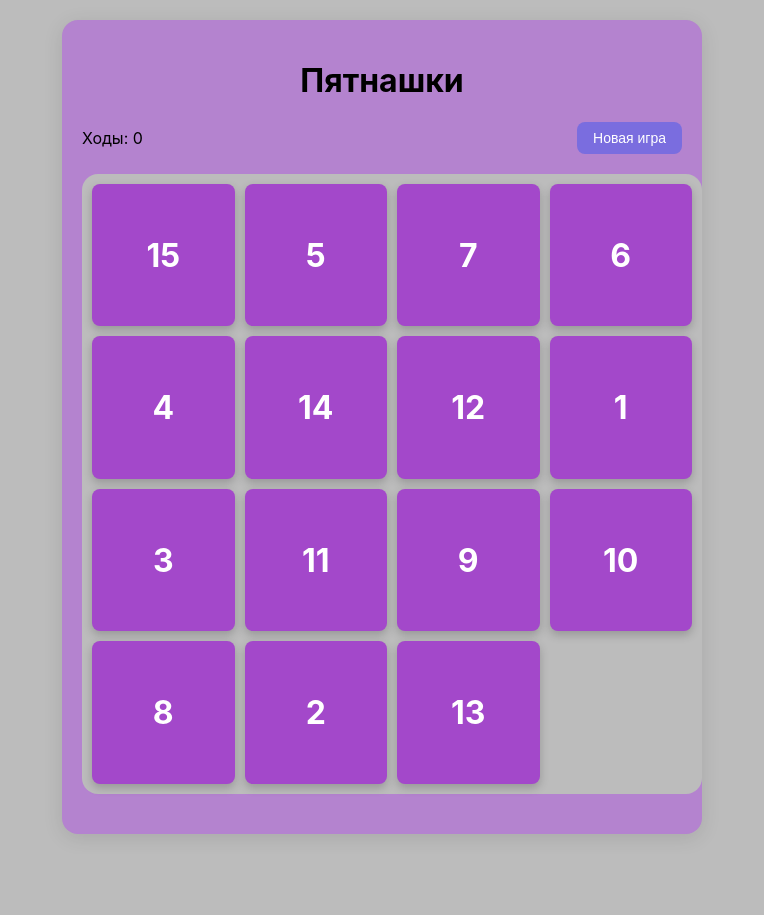
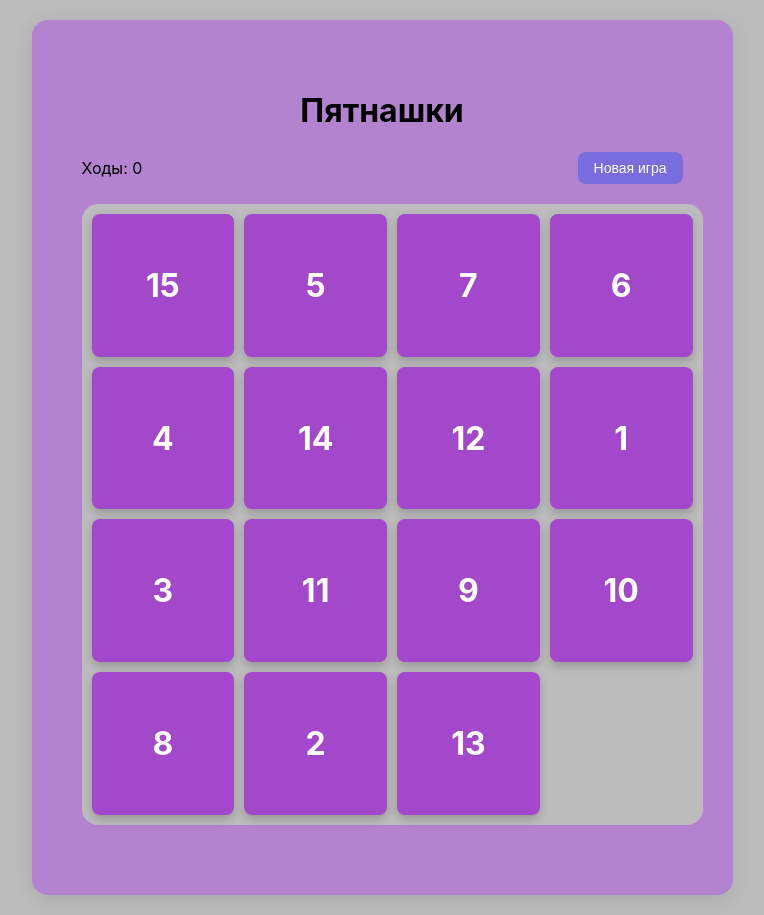
Before and after one commit to twinkkov/pyatnadsh192ie10, a website: page index.html in a window 1280 px wide. Shown: the whole page, without its empty margins (258-1022 px from the left). Before the commit the page ends 854 px from the top, so only its background shows below. Drawn offline with Linux system fonts and the light colour scheme.

Commit message:
Описание изменений

```diff
--- a/style.css
+++ b/style.css
@@ -25,12 +25,12 @@ body {
 
 .app-container {
     width: 100%;
-    max-width: 600px;
+    max-width: 601px;
     background: #b483cf;
     border-radius: 16px;
     box-shadow: 0 4px 20px rgba(0, 0, 0, 0.1);
     overflow: hidden;
-    padding: 20px;
+    padding: 50px;
 }
 
 .game-header {
```
